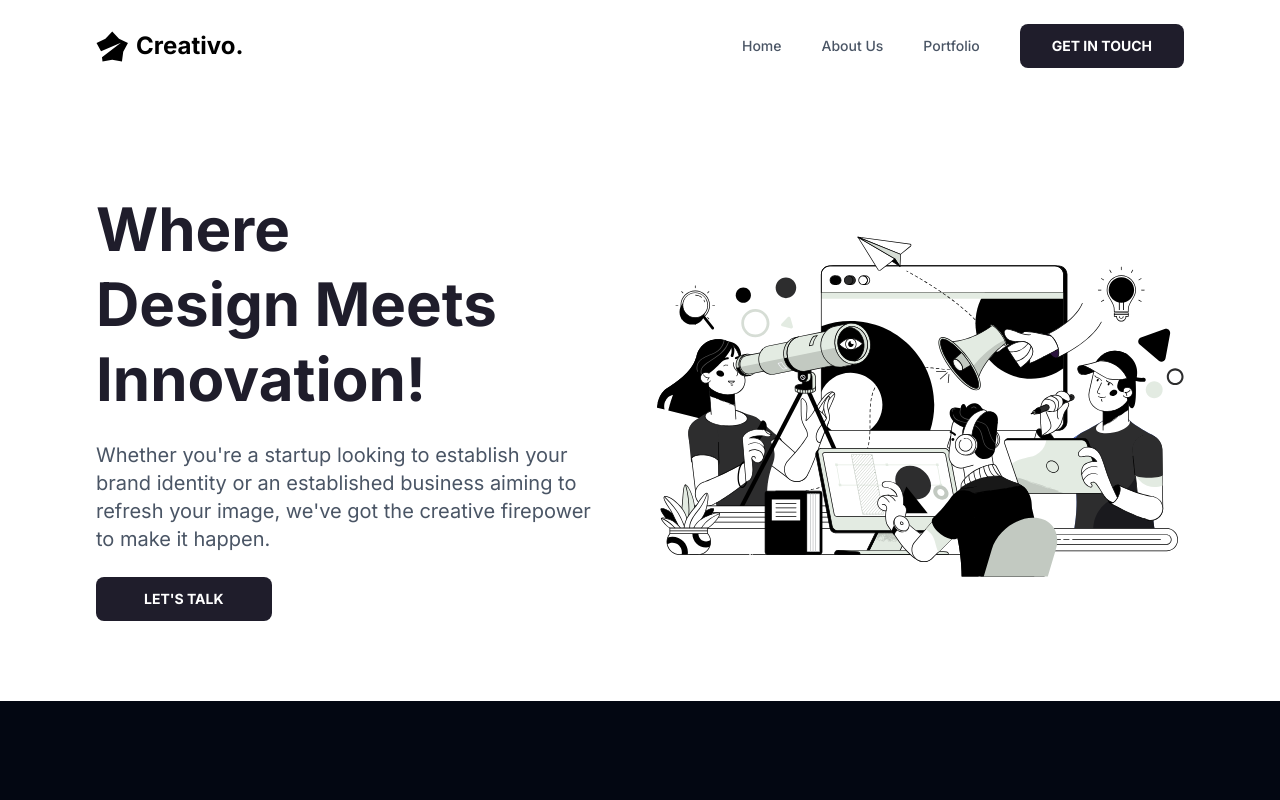
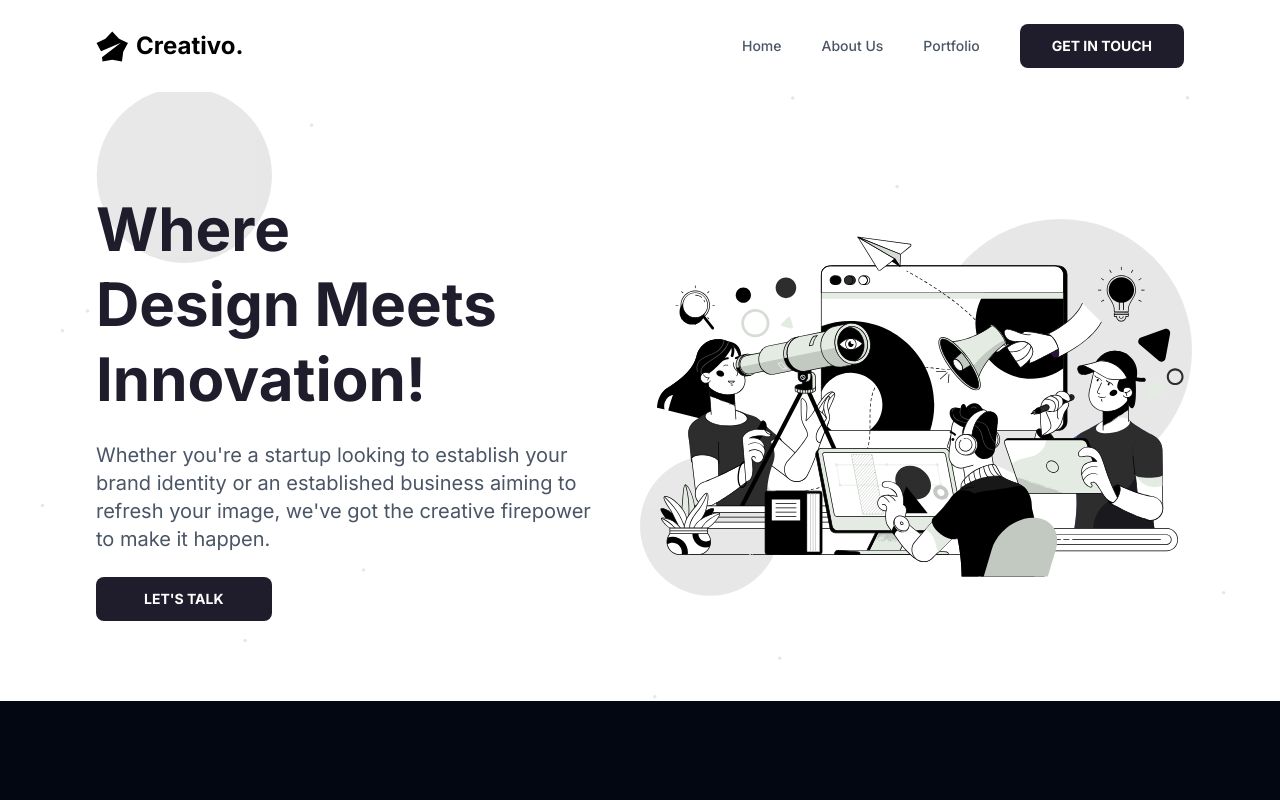
Before and after one commit to ArikusumaWardana/creativo-landing-page, a Next.js app: page / in a window 1280 px wide. Shown: the top 800 px of the page. Built offline with nearby package versions, Linux system fonts and the light colour scheme.

Commit message:
Enhance HeroSection by adding a decorative background SVG for improved visual appeal and maintainability.

```diff
--- a/src/app/components/HeroSection.tsx
+++ b/src/app/components/HeroSection.tsx
@@ -3,7 +3,37 @@ import Image from "next/image";
 
 export default function HeroSection() {
   return (
-    <section id="home" className="pt-32 pb-12 md:pt-48 md:pb-20">
+    <section id="home" className="pt-32 pb-12 md:pt-48 md:pb-20 relative overflow-hidden">
+      {/* Decorative Background SVG */}
+      <div className="absolute inset-0 -z-10">
+        <svg
+          className="w-full h-full"
+          viewBox="0 0 1440 800"
+          fill="none"
+          xmlns="http://www.w3.org/2000/svg"
+        >
+          <g opacity="0.1">
+            {/* Circles */}
+            <circle cx="200" cy="200" r="100" fill="#1F1D2B" />
+            <circle cx="1200" cy="400" r="150" fill="#1F1D2B" />
+            <circle cx="800" cy="600" r="80" fill="#1F1D2B" />
+
+            {/* Dots Pattern */}
+            <g>
+              {Array.from({ length: 20 }).map((_, i) => (
+                <circle
+                  key={i}
+                  cx={Math.random() * 1440}
+                  cy={Math.random() * 800}
+                  r="2"
+                  fill="#1F1D2B"
+                />
+              ))}
+            </g>
+          </g>
+        </svg>
+      </div>
+
       <div className="max-w-[1440px] mx-auto px-6 md:px-12 lg:px-24">
         <div className="flex flex-col md:flex-row gap-8 items-center">
           <div className="space-y-6 flex-1">
```
Lines whose indentation alone changed are shown as unchanged.
